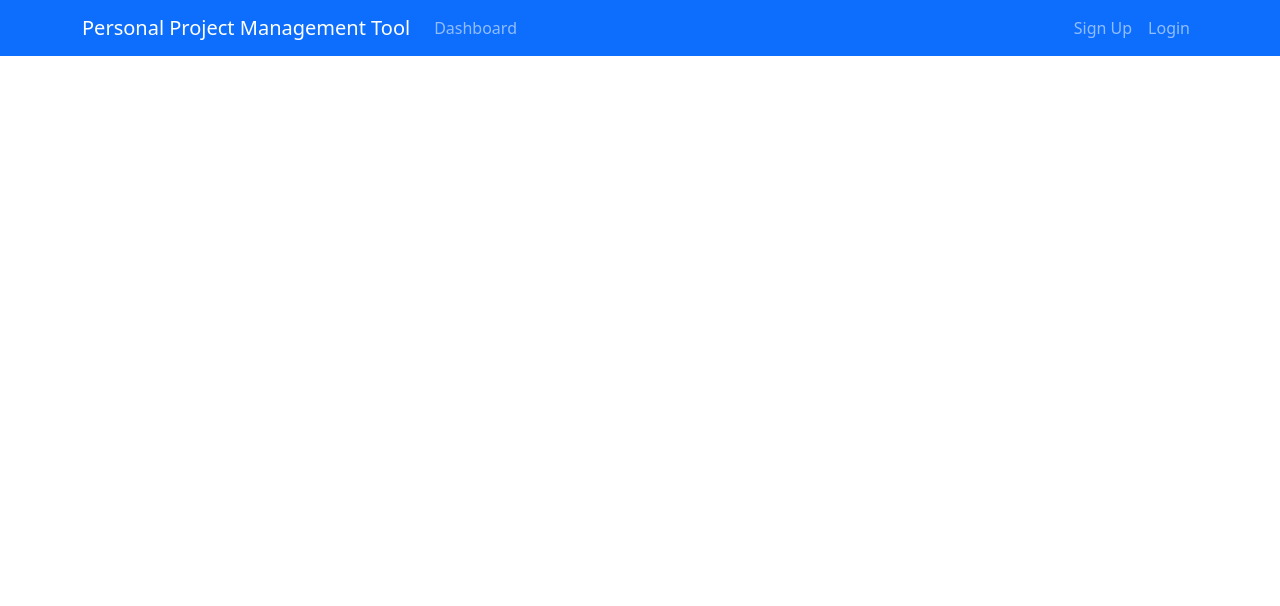
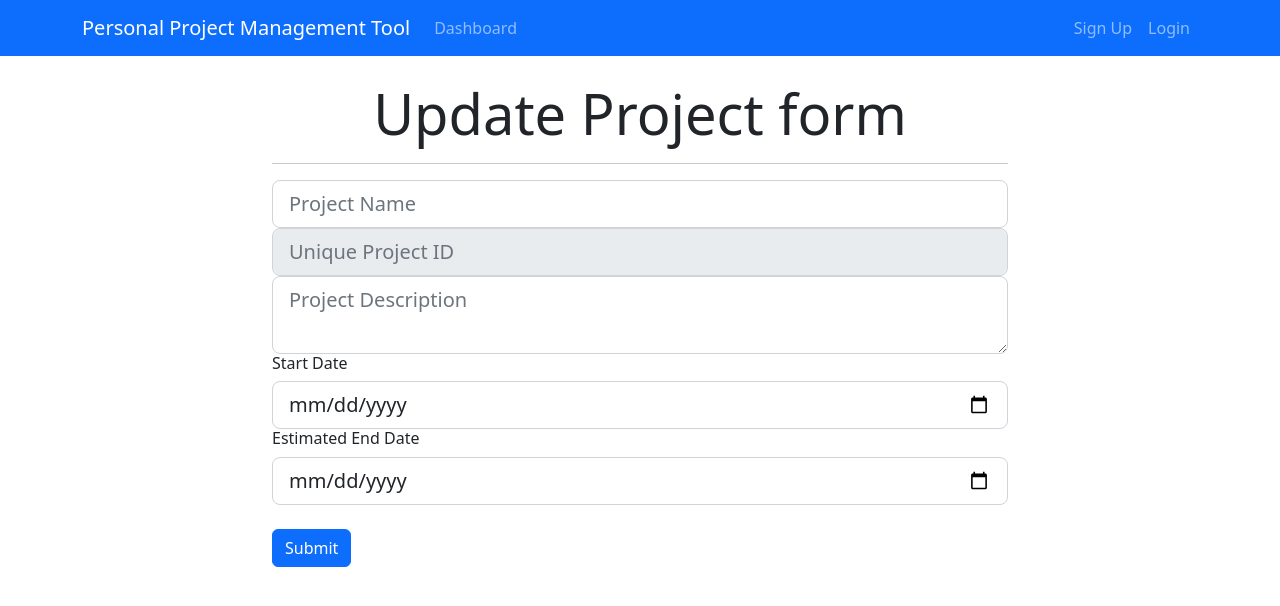
Before and after one commit to phateje/udemy_project_management_tool, a React (Create React App) app in the folder ppmtool_frontend/: page /updateProject/1 in a window 1280 px wide. Shown: the top 606 px of the page. Built offline with nearby package versions, Linux system fonts and the light colour scheme.

Commit message:
jesus, I don't remember anything after the vacay

```diff
--- a/ppmtool_frontend/src/App.js
+++ b/ppmtool_frontend/src/App.js
@@ -3,6 +3,7 @@
 import "bootstrap/dist/css/bootstrap.min.css";
 import { BrowserRouter as Router, Routes, Route } from "react-router-dom";
 import AddProject from "./components/Project/AddProject";
+import UpdateProject from "./components/Project/UpdateProject";
 import { Provider } from "react-redux";
 import store from "./store";
 
@@ -16,6 +17,11 @@
           <Routes>
             <Route exact path="/" element={<Dashboard />}></Route>
             <Route exact path="/addProject" element={<AddProject />}></Route>
+            <Route
+              exact
+              path="/updateProject/:projectId"
+              element={<UpdateProject />}
+            ></Route>
           </Routes>
         </div>
       </Router>
--- a/ppmtool_frontend/src/components/Project/ProjectItem.js
+++ b/ppmtool_frontend/src/components/Project/ProjectItem.js
@@ -1,4 +1,5 @@
 import React, { Component } from "react";
+import { Link } from "react-router-dom";
 
 export default class ProjectItem extends Component {
   render() {
@@ -28,7 +29,9 @@
                   type="button"
                   className="list-group-item-warning list-group-item "
                 >
-                  Update Project Info
+                  <Link to={`/updateProject/${project.projectId}`}>
+                    Update Project Info
+                  </Link>
                 </button>
 
                 <button
--- /dev/null
+++ b/ppmtool_frontend/src/components/Project/UpdateProject.js
@@ -0,0 +1,62 @@
+import React, { Component } from "react";
+
+export default class UpdateProject extends Component {
+  render() {
+    return (
+      <div className="project">
+        <div className="container">
+          <div className="row">
+            <div className="col-md-8 m-auto">
+              <h5 className="display-4 text-center">Update Project form</h5>
+              <hr />
+              <form>
+                <div className="form-group">
+                  <input
+                    type="text"
+                    className="form-control form-control-lg "
+                    placeholder="Project Name"
+                  />
+                </div>
+                <div className="form-group">
+                  <input
+                    type="text"
+                    className="form-control form-control-lg"
+                    placeholder="Unique Project ID"
+                    disabled
+                  />
+                </div>
+                <div className="form-group">
+                  <textarea
+                    className="form-control form-control-lg"
+                    placeholder="Project Description"
+                  />
+                </div>
+                <h6>Start Date</h6>
+                <div className="form-group">
+                  <input
+                    type="date"
+                    className="form-control form-control-lg"
+                    name="start_date"
+                  />
+                </div>
+                <h6>Estimated End Date</h6>
+                <div className="form-group">
+                  <input
+                    type="date"
+                    className="form-control form-control-lg"
+                    name="end_date"
+                  />
+                </div>
+
+                <input
+                  type="submit"
+                  className="btn btn-primary btn-block mt-4"
+                />
+              </form>
+            </div>
+          </div>
+        </div>
+      </div>
+    );
+  }
+}
```
